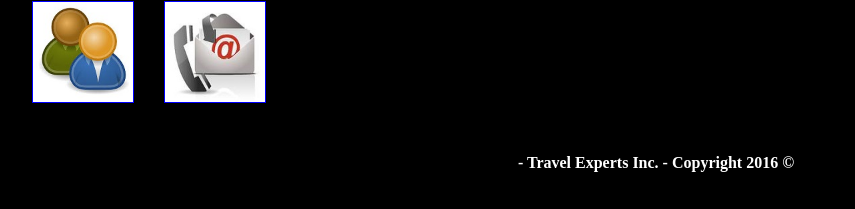
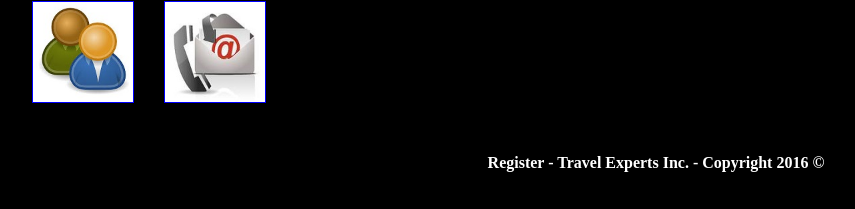
Before and after one commit to deanpjones/travel_agency_site, a PHP site: page /register.php in a window 1280 px wide. Shown: the part 1005-1214 px from the top of the page, without its empty margins (0-855 px from the left). Run offline with PHP 8.4, Linux system fonts and the light colour scheme; data that the repository does not hold is empty.

Commit message:
register.php, add $page_desc

```diff
--- a/register.php
+++ b/register.php
@@ -1,3 +1,10 @@
+<?php
+	/* VARIABLES */
+	$page_desc = "Register";
+
+	/* FUNCTIONS */
+?>
+
 <!DOCTYPE html>
 <html>
 	<head>
```
